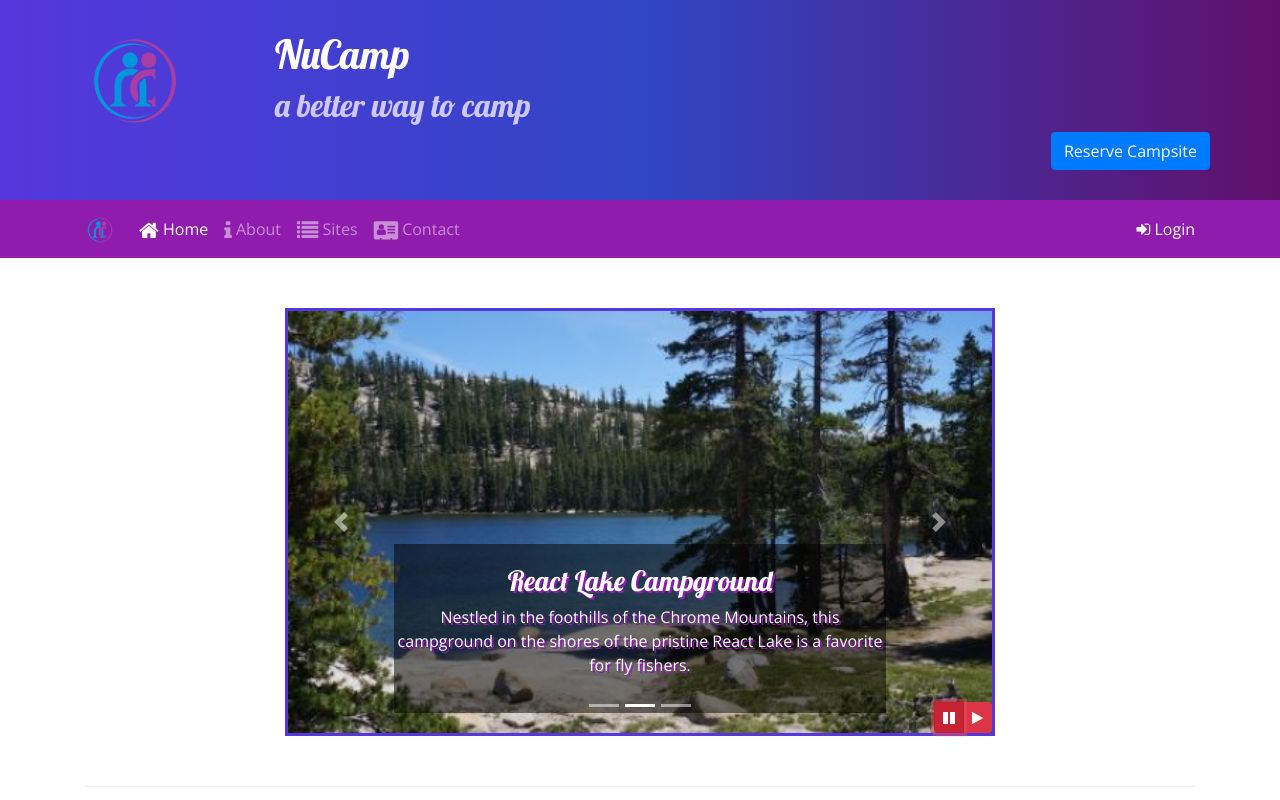
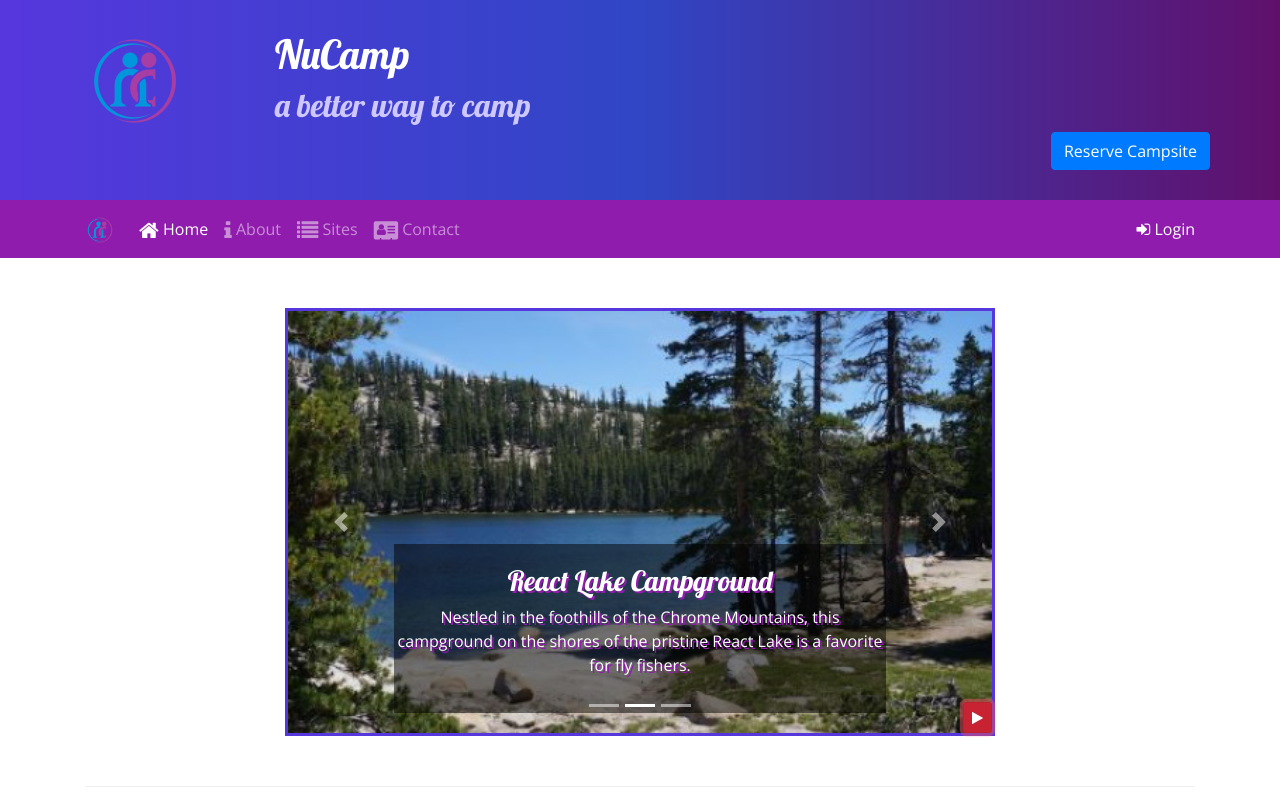
Before and after one commit to ChuckB79/nucampSite, a website: page index.html in a window 1280 px wide. Both pictures are taken after a click on the button 949 px from the left and 717 px from the top of the page. Shown: the top 800 px of the page. Drawn offline with nearby package versions, Linux system fonts and the light colour scheme.

Commit message:
Bootstrap and jquery part 1

```diff
--- a/index.html
+++ b/index.html
@@ -240,12 +240,9 @@
                                 <span class="sr-only">Next</span>
                             </a>
                         </div>
-                        <div class="btn-group" id="carouselButton">
-                            <button class="btn btn-danger btn-sm" id="carouselPause">
+                        <!-- play/pause button for carousel -->
+                        <button class="btn btn-danger btn-sm" id="carouselButton">
                             <i class="fa fa-pause"></i>
-                            </button>
-                            <button class="btn btn-danger btn-sm" id="carouselPlay">
-                                <i class="fa fa-play"></i>
                         </button>
                     </div>
                 </div>
@@ -258,8 +255,7 @@
             </div>
             <div class="col">
                 <div class="media">
-                        <img class="d-flex mr-3 img-thumbnail" src="img/breadcrumb-trail-thumb.jpg"
-                            alt="Breadcrumb Trail">
+                    <img class="d-flex mr-3 img-thumbnail" src="img/breadcrumb-trail-thumb.jpg" alt="Breadcrumb Trail">
                     <div class="media-body align-self-center">
                         <h3>Our Campsites</h3>
                         <p class="d-none d-sm-block">
@@ -350,11 +346,16 @@
         <Script>
             $(function () {
                 $(".carousel").carousel({ interval: 2000, pause: 'false' });
-                $("#carouselPause").click(function () {
-                    $(".carousel").carousel("pause");
-                });
-                $("#carouselPlay").click(function () {
-                    $(".carousel").carousel("cycle");
+                $("#carouselButton").click(function () {
+                    if ($('#carouselButton').children('i').hasClass('fa-pause')) {
+                        $('.carousel').carousel('pause');
+                        $('#carouselButton').children('i').removeClass('fa-pause');
+                        $('#carouselButton').children('i').addClass("fa-play");
+                    } else {
+                        $('.carousel').carousel('cycle');
+                        $('#carouselButton').children('i').removeClass('fa-play');
+                        $('#carouselButton').children('i').addClass('fa-pause');
+                    }
                 });
             });
         </Script>
```
Lines whose indentation alone changed are shown as unchanged.
